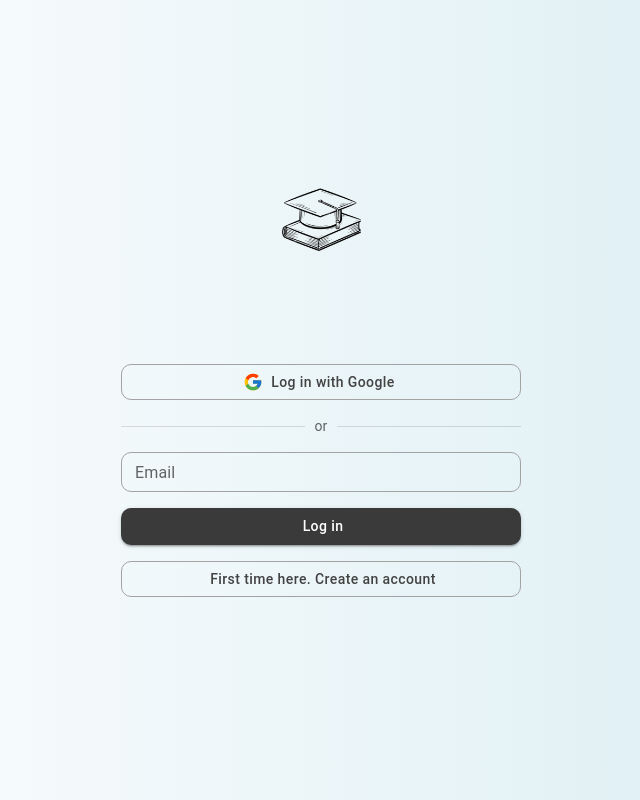
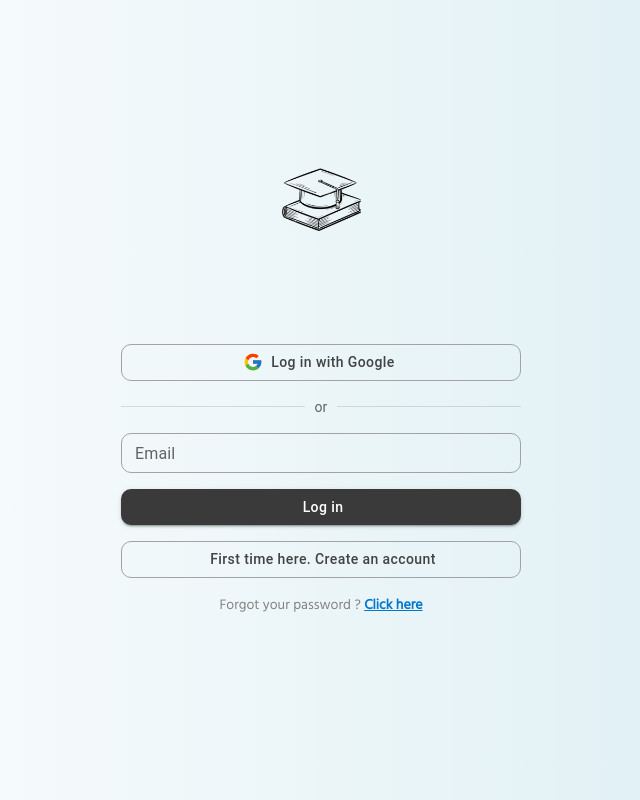
Before and after one commit to XsourceTech/front_end_web, a React (Vite) app: page /login in a window 1280 px wide. Shown: the whole page, without its empty margins (319-959 px from the left). Built offline with nearby package versions, Linux system fonts and the light colour scheme.

Commit message:
add forgot password btn and emailsign condition change

```diff
--- a/src/main.scss
+++ b/src/main.scss
@@ -1,3 +1,10 @@
+p {
+    font-family: "Hind-Regular";
+    font-size: 14px;
+    margin: 0;
+    padding: 0;
+}
+
 .middle_{
     &horizontal {
         display: flex;
--- a/src/pages/Login/Login.tsx
+++ b/src/pages/Login/Login.tsx
@@ -40,21 +40,15 @@ export default function Login() {
                     <img src={logo} alt="logo" className="middle_logo" />
                     <h3>{import.meta.env.VITE_REACT_APP_WELCOME_MESSAGE}</h3>
                 </div>
-                {
-                    !emailSign &&
-                    <>
-                        <Xbutton width="25rem" text="Log in with Google" startIcon={<FcIcons.FcGoogle />} outlined={true} onClick={() => {}} />
-                        <DividerOr />
-                    </>
-                }
+                <Xbutton width="25rem" text="Log in with Google" startIcon={<FcIcons.FcGoogle />} outlined={true} onClick={() => {}} />
+                <DividerOr />
                 <InputField width='25rem' type='text' onChange={(e) => {emailSignup(e.target.value)}} label="Email" />
                 {emailSign && <InputField label="Password" type="password" width='25rem' onChange={() => {}}/>}
 
                 <Xbutton text="Log in" outlined={false} width="25rem" onClick={loginSubmit} startIcon={<></>} />
-                {
-                    !emailSign &&
-                    <Xbutton width="25rem" text='First time here. Create an account' startIcon={<></>} outlined={true} onClick={() => {navigate('/signup')}} />
-                }
+                <Xbutton width="25rem" text='First time here. Create an account' startIcon={<></>} outlined={true} onClick={() => {navigate('/signup')}} />
+
+                <p style={{color: '#828282'}}>Forgot your password ? <Link to="/forgot-password" style={{fontWeight: 'bold', color: '#0077cc'}}>Click here</Link> </p>
                 <ToastContainer />
             </div>
         </div>
--- a/src/pages/Login/Signup.tsx
+++ b/src/pages/Login/Signup.tsx
@@ -41,23 +41,15 @@ export default function Login() {
                     <img src={logo} alt="logo" className="middle_logo" />
                     <h3>{import.meta.env.VITE_REACT_APP_WELCOME_MESSAGE}</h3>
                 </div>
-                {
-                    !emailSign &&
-                    <>
-                        <Xbutton width="25rem" text="Sign up with Google" startIcon={<FcIcons.FcGoogle />} outlined={true} onClick={() => {}} />
-                        <DividerOr />
-                    </>
-                }
+                <Xbutton width="25rem" text="Sign up with Google" startIcon={<FcIcons.FcGoogle />} outlined={true} onClick={() => {}} />
+                <DividerOr />
 
                 <InputField width='25rem' type='text' onChange={(e) => {emailSignup(e.target.value)}} label="Email" />
                 {emailSign && <InputField label="Password" type="password" width='25rem' onChange={() => {}}/>}
                 {emailSign && <InputField label="Username" type="text" width='25rem' onChange={() => {}}/>}
 
                 <Xbutton text="Continue" outlined={false} width="25rem" onClick={loginSubmit} startIcon={<></>} />
-                {
-                    !emailSign &&
-                    <Xbutton width="25rem" text='Already have account. Log in here' startIcon={<></>} outlined={true} onClick={() => {{navigate('/login')}}} />
-                }
+                <Xbutton width="25rem" text='Already have account. Log in here' startIcon={<></>} outlined={true} onClick={() => {{navigate('/login')}}} />
                 <ToastContainer />
             </div>
         </div>
```
